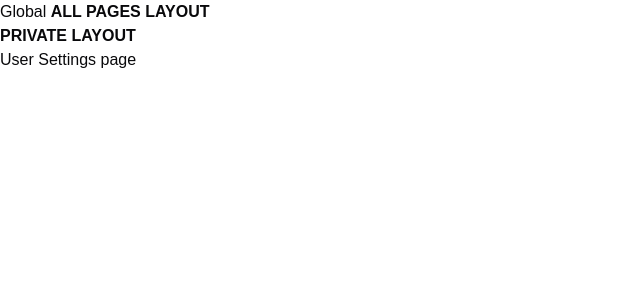
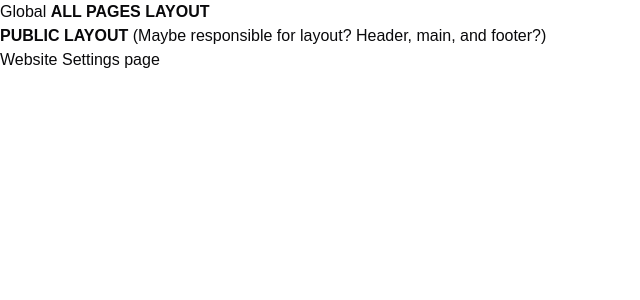
Before and after one commit to edgarcoime/quizard, a Next.js app in the folder client/: page /settings in a window 1280 px wide. Shown: the top 300 px of the page, without its empty margins (0-640 px from the left). Built offline with nearby package versions, Linux system fonts and the light colour scheme.

Commit message:
fix: experimental folder structure

```diff
--- a/client/src/app/(user)/new/page.tsx
+++ b/client/src/app/(public)/settings/page.tsx
@@ -1,7 +1,7 @@
 export default function Page() {
   return (
     <>
-      <h1>Create New Collection page</h1>
+      <h1>Website Settings page</h1>
     </>
   );
 }
--- a/client/src/app/(user)/layout.tsx
+++ b/client/src/app/(user)/layout.tsx
@@ -9,6 +9,13 @@ export default function UserProtectedLayout({
         <h1>
           <strong>PRIVATE LAYOUT</strong>
         </h1>
+        <div>
+          <h2>
+            Will have access to the user here because it is validated by the
+            user layout
+          </h2>
+        </div>
+
         {children}
       </main>
     </div>
```
Also changed, not shown: client/src/app/layout.tsx (+25 -0 lines), client/src/app-routing.txt, client/src/app/(user)/id/[username]/[collection]/[card]/settings/page.tsx (renamed from client/src/app/(public)/id/[username]/[collection]/[card]/(user)/settings/page.tsx), client/src/app/(user)/id/[username]/[collection]/[card]/statistics/page.tsx (renamed from client/src/app/(public)/id/[username]/[collection]/[card]/(user)/statistics/page.tsx), client/src/app/(user)/id/[username]/[collection]/settings/page.tsx (renamed from client/src/app/(public)/id/[username]/[collection]/(user)/settings/page.tsx), client/src/app/(user)/id/[username]/[collection]/statistics/page.tsx (renamed from client/src/app/(public)/id/[username]/[collection]/(user)/statistics/page.tsx), client/src/app/(user)/id/[username]/new/page.tsx (renamed from client/src/app/(public)/id/[username]/[collection]/(user)/new/page.tsx), client/src/app/(user)/id/settings/page.tsx (renamed from client/src/app/(user)/settings/page.tsx).
